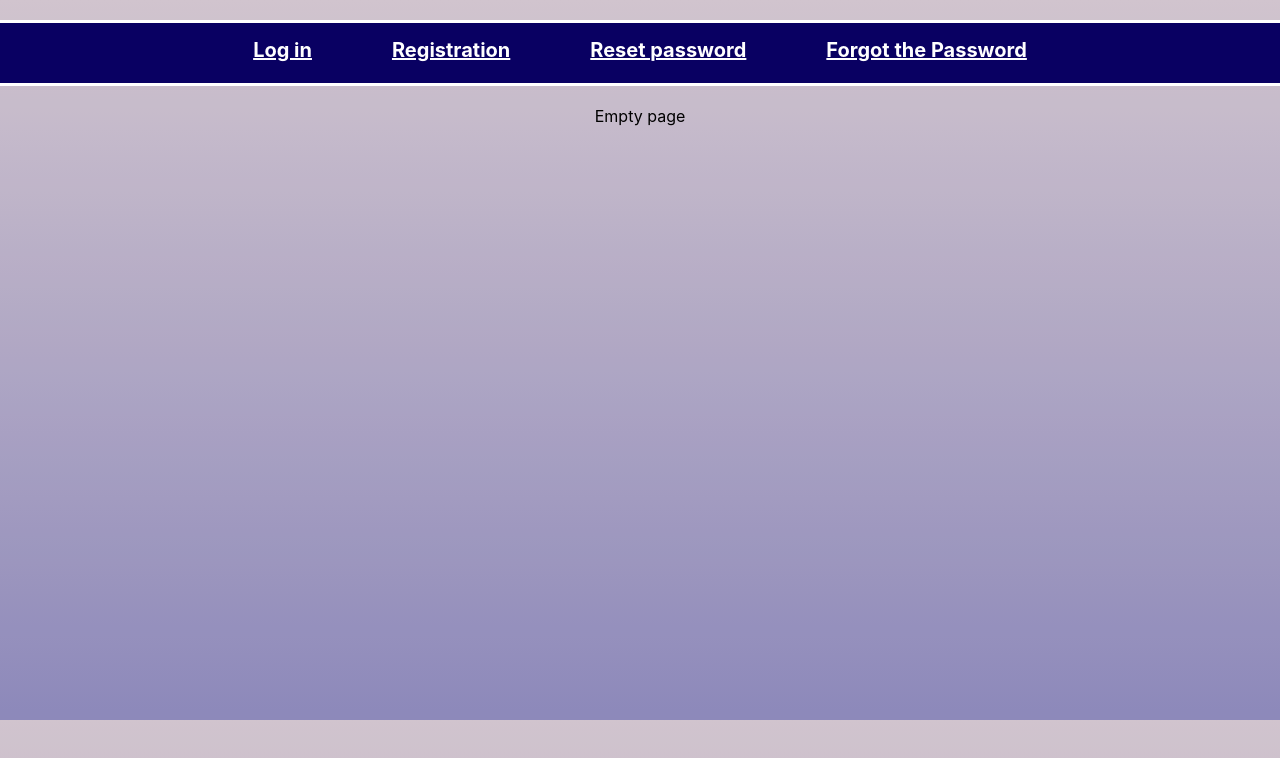
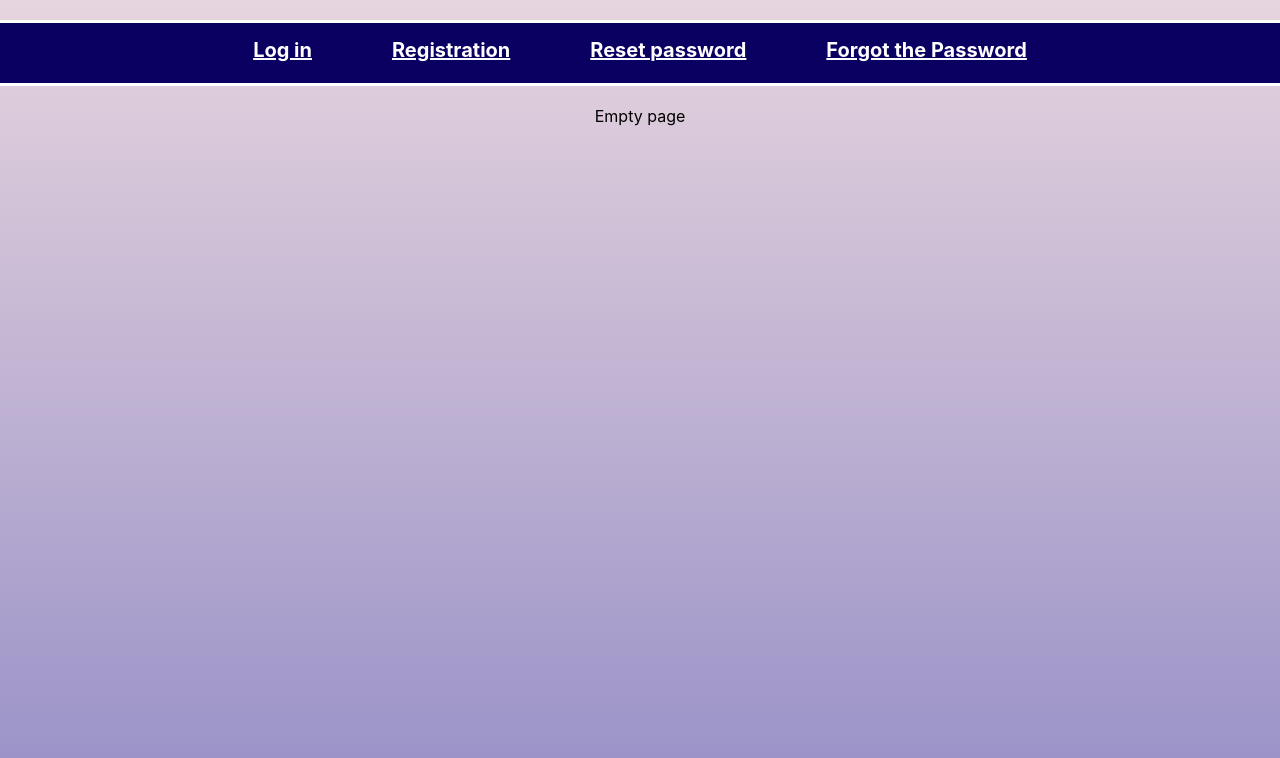
Before and after one commit to AlexandepR/friday, a React (Create React App) app: page / in a window 1280 px wide. Shown: the top 758 px of the page. Built offline with nearby package versions, Linux system fonts and the light colour scheme; no server answers.

Commit message:
fix css App.module.css

```diff
--- a/src/App.module.css
+++ b/src/App.module.css
@@ -1,3 +1,11 @@
+body {
+    background: linear-gradient(180deg, #E6D4DE 0%, #9890C7 100%);
+    width: 1280px;
+    /*height: 720px;*/
+    margin: 0 auto;
+}
+
+
 .AppBlock {
     /*background: url('https://static.vecteezy.com/system/resources/previews/001/201/471/large_2x/splatter-art-png.png');*/
     opacity: 50;
@@ -5,5 +13,5 @@
     display: flex;
     flex-direction: column;
     align-items: center;
-    background-color: rgba(60, 85, 92, 0.12);
+    /*background-color: rgba(60, 85, 92, 0.12);*/
 }
--- a/src/ui/Registration/Registration.module.css
+++ b/src/ui/Registration/Registration.module.css
@@ -1,7 +1,7 @@
 body {
-    background: linear-gradient(180deg, #E6D4DE 0%, #9890C7 100%);
-    width: 1280px;
-    height: 720px;
+    /*background: linear-gradient(180deg, #E6D4DE 0%, #9890C7 100%);*/
+    /*width: 1280px;*/
+    /*height: 720px;*/
 }
 
 .wrapper {
```
